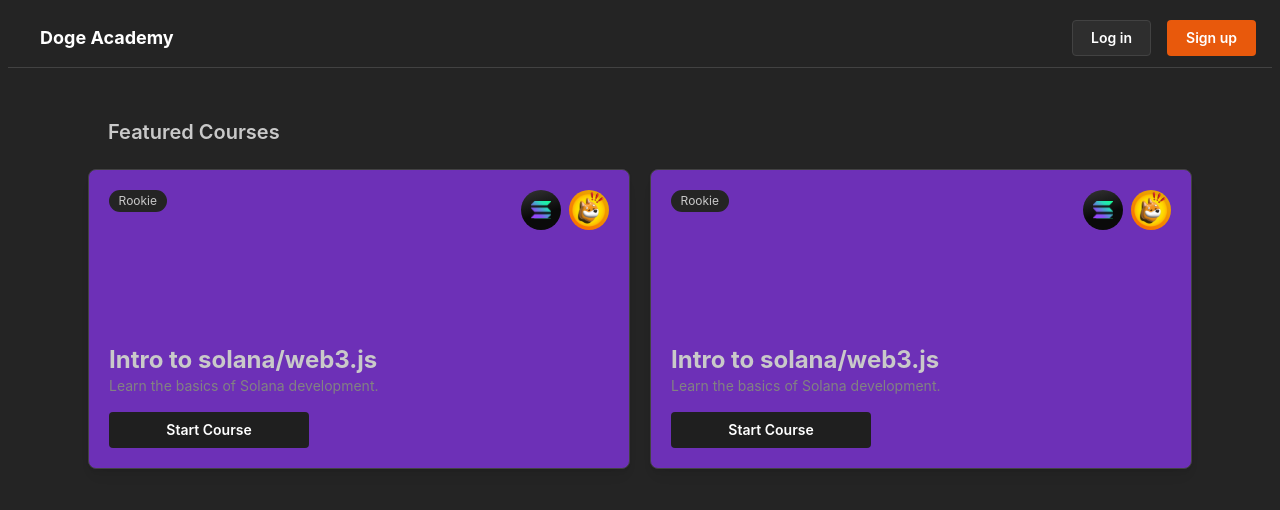
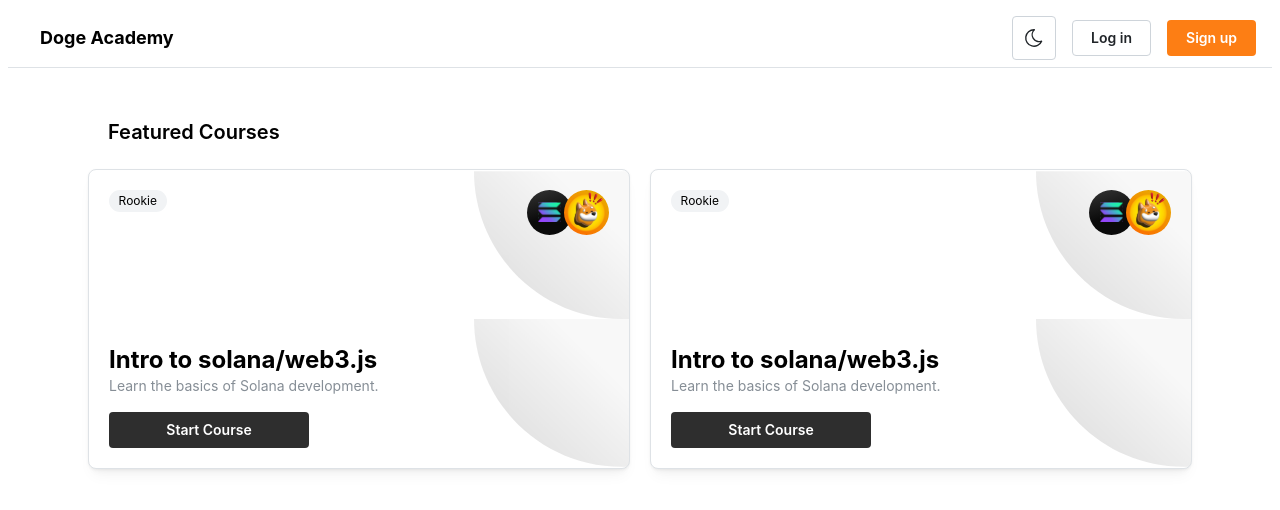
Before and after one commit to pixel-tom/sandpack, a Next.js app: page / in a window 1280 px wide. Shown: the top 510 px of the page. Built offline with nearby package versions, Linux system fonts and the light colour scheme.

Commit message:
add bgColor to course cards, add theme toggle

```diff
--- /dev/null
+++ b/src/components/DarkModeButton/DarkModeButton.module.css
@@ -0,0 +1,24 @@
+.icon {
+    width: rem(22px);
+    height: rem(22px);
+  }
+
+  .dark {
+    @mixin dark {
+      display: none;
+    }
+
+    @mixin light {
+      display: block;
+    }
+  }
+
+  .light {
+    @mixin light {
+      display: none;
+    }
+
+    @mixin dark {
+      display: block;
+    }
+  }
--- /dev/null
+++ b/src/components/DarkModeButton/DarkModeButton.tsx
@@ -0,0 +1,23 @@
+import cx from 'clsx';
+import { ActionIcon, useMantineColorScheme, useComputedColorScheme, Group } from '@mantine/core';
+import { IconSun, IconMoon } from '@tabler/icons-react';
+import classes from './DarkModeButton.module.css';
+
+export function DarkModeButton() {
+  const { setColorScheme } = useMantineColorScheme();
+  const computedColorScheme = useComputedColorScheme('light', { getInitialValueInEffect: true });
+
+  return (
+    <Group justify="center">
+      <ActionIcon
+        onClick={() => setColorScheme(computedColorScheme === 'light' ? 'dark' : 'light')}
+        variant="default"
+        size="xl"
+        aria-label="Toggle color scheme"
+      >
+        <IconSun className={cx(classes.icon, classes.light)} stroke={1.5} />
+        <IconMoon className={cx(classes.icon, classes.dark)} stroke={1.5} />
+      </ActionIcon>
+    </Group>
+  );
+}
--- a/src/components/FeaturedCourseCard/FeaturedCourseCard.tsx
+++ b/src/components/FeaturedCourseCard/FeaturedCourseCard.tsx
@@ -26,26 +26,31 @@
       padding="lg"
       radius="md"
       h={300}
-      bg="#6D30B7"
       withBorder
-      className="flex flex-col justify-between rounded-lg shadow-md overflow-hidden"
+      className="flex flex-col justify-between rounded-lg shadow-md overflow-hidden bg-no-repeat"
+      style={{
+        backgroundImage: "url('/card-bg.svg')",
+        backgroundSize: "auto 100%",  // Adjust size to fit height
+        backgroundPosition: "right center", // Position it to the right
+      }}
     >
       <div className="flex justify-between w-full">
         <Pill>Rookie</Pill>
-        <div className="flex space-x-2">
+        <div className="flex space-x-[-8px] ">
           {course.icons.map((icon, index) => (
-            <Image key={index} src={icon} alt={`icon-${index}`} width={40} height={40} />
+            <Image key={index} src={icon} alt={`icon-${index}`} width={45} height={45} />
           ))}
         </div>
       </div>
-      <div className=" mt-4">
-        <div className="mb-4"><p className="text-2xl font-bold">
-          {course.title}
-        </p>
-        <Text size="sm" color="dimmed" className="mb-4 text-gray-700">
-          {course.description}
-        </Text></div>
-
+      <div className="mt-4">
+        <div className="mb-4">
+          <p className="text-2xl font-bold">
+            {course.title}
+          </p>
+          <Text size="sm" color="dimmed" className="mb-4 text-gray-700">
+            {course.description}
+          </Text>
+        </div>
         <Button
           variant="filled"
           color="dark"
--- a/src/components/Header/Header.tsx
+++ b/src/components/Header/Header.tsx
@@ -30,6 +30,7 @@
 } from "@tabler/icons-react";
 import classes from "./Header.module.css";
 import Link from "next/link";
+import { DarkModeButton } from "../DarkModeButton/DarkModeButton";
 
 const mockdata = [
   {
@@ -100,7 +101,7 @@
           </Link>
 
 
-          <Group visibleFrom="sm">
+          <Group visibleFrom="sm"><DarkModeButton />
             <Button variant="default">Log in</Button>
             <Button variant="filled" color="orange">
               Sign up
@@ -152,6 +153,7 @@
           <Divider my="sm" />
 
           <Group justify="center" grow pb="xl" px="md">
+
             <Button variant="default">Log in</Button>
             <Button color="orange">Sign up</Button>
           </Group>
--- /dev/null
+++ b/src/context/themeContext.tsx
@@ -0,0 +1,33 @@
+// themeContext.tsx
+import React, { createContext, useContext, useState, ReactNode } from 'react';
+
+type Theme = 'light' | 'dark';
+
+interface ThemeContextType {
+  theme: Theme;
+  toggleTheme: () => void;
+}
+
+const ThemeContext = createContext<ThemeContextType | undefined>(undefined);
+
+export const ThemeProvider: React.FC<{ children: ReactNode }> = ({ children }) => {
+  const [theme, setTheme] = useState<Theme>('light');
+
+  const toggleTheme = () => {
+    setTheme((prevTheme) => (prevTheme === 'light' ? 'dark' : 'light'));
+  };
+
+  return (
+    <ThemeContext.Provider value={{ theme, toggleTheme }}>
+      {children}
+    </ThemeContext.Provider>
+  );
+};
+
+export const useTheme = () => {
+  const context = useContext(ThemeContext);
+  if (!context) {
+    throw new Error('useTheme must be used within a ThemeProvider');
+  }
+  return context;
+};
--- a/src/data/courses.ts
+++ b/src/data/courses.ts
@@ -5,7 +5,8 @@
       description: "Learn the basics of Solana development.",
       contentFile: "@/lessons/intro-to-transactions/courseContent",
       files: "@/lessons/intro-to-transactions/files",
-      icons: ["/solana.svg", "/bonk.svg"]
+      icons: ["/solana.svg", "/bonk.svg"],
+      bgColor: "#1b1b1b"
     },
     {
         id: "intro-to-solana",
@@ -13,7 +14,8 @@
         description: "Learn the basics of Solana development.",
         contentFile: "@/lessons/intro-to-transactions/courseContent",
         files: "@/lessons/intro-to-transactions/files",
-        icons: ["/solana.svg", "/bonk.svg"]
+        icons: ["/solana.svg", "/bonk.svg"],
+        bgColor: "#1b1b1b"
       },
     // Add more courses here as needed
   ];
--- a/src/pages/_app.tsx
+++ b/src/pages/_app.tsx
@@ -1,37 +1,22 @@
-'use client'
-
+// _app.tsx
 import "@/styles/globals.css";
 import type { AppProps } from "next/app";
 import "@mantine/core/styles.css";
 import { createTheme, DEFAULT_THEME, MantineProvider, rem } from "@mantine/core";
 import { HeaderMegaMenu } from "@/components/Header/Header";
+import { ThemeProvider } from "@/context/themeContext";
 
 const theme = createTheme({
-  colors: {
-    deepBlue: [
-      "#eef3ff", "#dce4f5", "#b9c7e2", "#94a8d0", "#748dc1", "#5f7cb8", "#5474b4", "#44639f", "#39588f", "#2d4b81",
-    ],
-    blue: [
-      "#eef3ff", "#dee2f2", "#bdc2de", "#98a0ca", "#7a84ba", "#6672b0", "#5c68ac", "#4c5897", "#424e88", "#364379",
-    ],
-  },
-  shadows: {
-    md: "1px 1px 3px rgba(0, 0, 0, .25)",
-    xl: "5px 5px 3px rgba(0, 0, 0, .25)",
-  },
-  headings: {
-    fontFamily: "Roboto, sans-serif",
-    sizes: {
-      h1: { fontSize: rem(36) },
-    },
-  },
+  // Your custom theme settings
 });
 
 export default function App({ Component, pageProps }: AppProps) {
   return (
-    <MantineProvider theme={DEFAULT_THEME} forceColorScheme="dark">
-      <HeaderMegaMenu />
-      <Component {...pageProps} />
+    <MantineProvider theme={DEFAULT_THEME}>
+      <ThemeProvider>
+        <HeaderMegaMenu />
+        <Component {...pageProps} />
+      </ThemeProvider>
     </MantineProvider>
   );
 }
--- a/src/pages/courses/[courseId].tsx
+++ b/src/pages/courses/[courseId].tsx
@@ -14,19 +14,17 @@
   List,
   Divider,
   Button,
-  Center,
+  useMantineColorScheme,
 } from "@mantine/core";
-import {
-  IconBook,
-  IconChevronLeft,
-  IconChevronRight,
-} from "@tabler/icons-react";
+import { IconBook, IconChevronLeft, IconChevronRight } from "@tabler/icons-react";
 import { courses } from "@/data/courses";
-import { courseContent } from "@/lessons/intro-to-transactions/courseContent"; // Adjust the import path as needed
+import { courseContent } from "@/lessons/intro-to-transactions/courseContent";
 import { file } from "@/lessons/intro-to-transactions/files";
-import { cobalt2, cyberpunk, sandpackDark } from "@codesandbox/sandpack-themes";
 
 const CoursePage: React.FC = () => {
+  const { colorScheme } = useMantineColorScheme();
+  const sandpackTheme = colorScheme === 'dark' ? 'dark' : 'light';
+
   const [leftWidth, setLeftWidth] = useState<number>(500);
   const [previewHeight, setPreviewHeight] = useState<number>(80);
   const [isDragging, setIsDragging] = useState<boolean>(false);
@@ -34,8 +32,7 @@
   const [isCollapsed, setIsCollapsed] = useState<boolean>(false);
   const containerRef = useRef<HTMLDivElement>(null);
   const [activeStep, setActiveStep] = useState<number>(0);
-  const [highestStepVisited, setHighestStepVisited] =
-    useState<number>(activeStep);
+  const [highestStepVisited, setHighestStepVisited] = useState<number>(activeStep);
   const router = useRouter();
   const { courseId } = router.query;
   const course = courses.find((course) => course.id === courseId);
@@ -191,18 +188,10 @@
             )}
           </ScrollArea>
         </div>
-        <div
+        <div className="w-2 bg-[#222222]" style={{ width: "10px", height: "100%" }} />
+        <div className="flex-1 h-full" style={{ maxWidth: "calc(100vw - 90px)", minWidth: "50vw" }}>
+          <SandpackProvider
 
-          className="w-2 bg-[#222222]"
-          style={{ width: "10px", height: "100%" }}
-        />
-        <div
-          className="flex-1 h-full"
-          style={{ maxWidth: "calc(100vw - 90px)", minWidth: "50vw" }}
-        >
-          <SandpackProvider
-            autoSave="false"
-            autoCorrect="true"
             files={{ "pages/index.js": file }}
             customSetup={{
               dependencies: {
@@ -212,9 +201,9 @@
                 axios: "^1.2.2",
               },
             }}
-            theme='dark'
+            theme={sandpackTheme}
             template="nextjs"
-            style={{ paddingRight: "10px",}}
+            style={{ paddingRight: "10px" }}
           >
             <SandpackLayout>
               <SandpackCodeEditor
```
Also changed, not shown: public/card-bg.svg (added).
